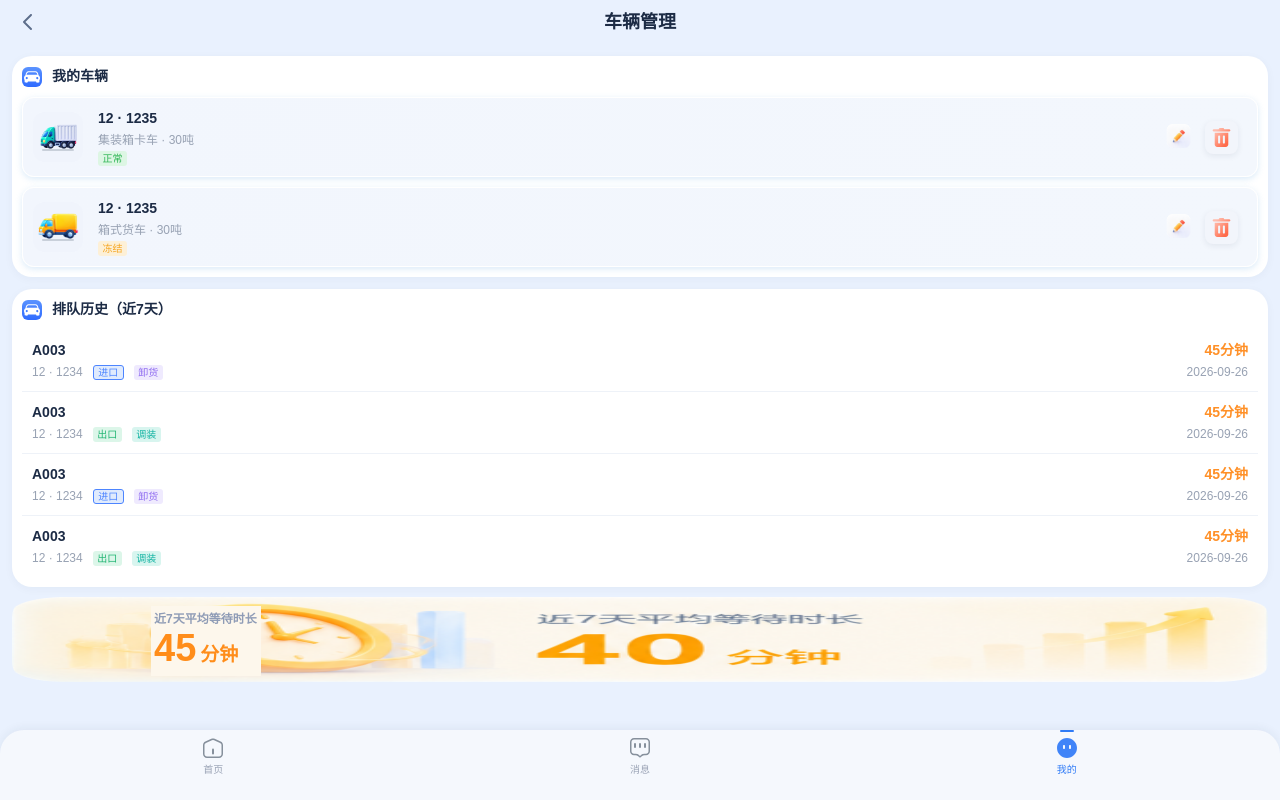
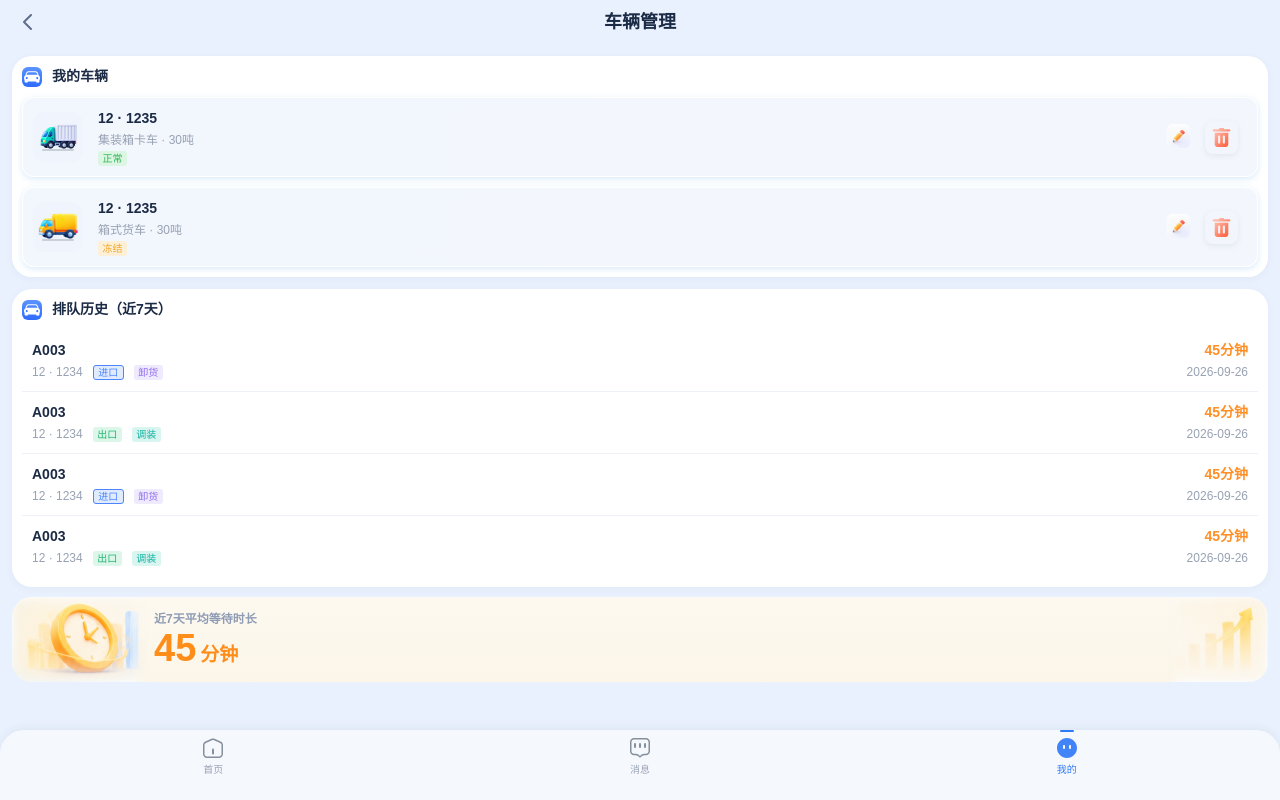
Before and after one commit to X-Xiaohuabao/mcp-servers, a website: page restore-test/车辆管理/index.html in a window 1280 px wide. Drawn offline with Linux system fonts and the light colour scheme; a small style sheet from the web is missing.

Commit message:
fix(jsdesign-bridge): 车辆管理横幅改拆图形方案——弃整图+遮盖补丁
整图+补丁是跳步错误：原图时钟与烧死文字间有干净底色间隙带（可拆），
未验证可拆性就走兜底被用户否决。改为裁切 banner-clock/chart 两块
无文字纯装饰 + CSS 渐变底 + mask 渐隐衔接 + HTML 活文字（45分钟），
烧死旧数据（40分钟）位图不再整图引用，banner-wait.png 仅留作裁切源。
render-check.png 更新为新方案渲染验证截图。

```diff
--- a/restore-test/车辆管理/index.html
+++ b/restore-test/车辆管理/index.html
@@ -142,9 +142,11 @@
         </ul>
       </section>
 
-      <!-- 等待时长横幅：位图背景 + 遮盖矩形盖住图中烧死的旧数据(40分钟) + 真值文字层(45分钟)，同设计稿结构 8:125/8:127/8:128/8:129 -->
+      <!-- 等待时长横幅：拆图形方案——CSS 渐变底 + 左时钟插画/右柱状图装饰（自位图裁出的无文字纯图形）+ HTML 活文字。
+           8:125 位图整图烧死旧数据「40分钟」，禁用整图当背景；banner-wait.png 仅作裁切源保留 -->
       <section class="wait-banner">
-        <span class="banner-cover" aria-hidden="true"></span>
+        <img class="banner-deco banner-deco--clock" src="assets/banner-clock.png" alt="" aria-hidden="true">
+        <img class="banner-deco banner-deco--chart" src="assets/banner-chart.png" alt="" aria-hidden="true">
         <div class="banner-text">
           <p class="banner-label">近7天平均等待时长</p>
           <p class="banner-value">45<span class="banner-unit">分钟</span></p>
--- a/restore-test/车辆管理/style.css
+++ b/restore-test/车辆管理/style.css
@@ -297,30 +297,43 @@ img { display: block; }
   color: var(--color-text-sub);
 }
 
-/* ---------- 等待时长横幅：位图背景 + 遮盖矩形 + 真值文字层（同设计稿 8:125/8:127/8:128/8:129 结构） ---------- */
+/* ---------- 等待时长横幅：拆图形方案（CSS 渐变底 + 左右纯装饰裁切 + HTML 活文字） ----------
+   弃用「整图背景+遮盖补丁」：8:125 位图整图烧死旧数据「40分钟」，
+   正确做法是拆出无文字图形分别切，文字永远 HTML。banner-wait.png 仅作裁切源保留。 */
 .wait-banner {
-  position: relative;              /* 遮盖层的定位上下文 */
+  position: relative;              /* 装饰层的定位上下文 */
   margin-top: 10px;                /* [结构] 卡二底 642 → 横幅顶 652 */
   height: 85px;                    /* [结构 8:126] 351×85 */
   border-radius: var(--radius-card); /* [近似] */
   overflow: hidden;
-  background-image: url("assets/banner-wait.png"); /* [真值切图 8:125，图中烧死旧数据 40分钟] */
-  background-size: 100% 100%;
-  background-repeat: no-repeat;
+  background: linear-gradient(180deg, #fdf9f0, #fbf6e8); /* [取色] 位图底色近似均匀奶油白 #FBF6E8~#FDF9F0 */
 }
 
-/* 遮盖矩形：[真值 8:127] #FDF7EC 100×60@(143,13)；向四周外扩数 px 盖全烧死文字（平底色区，外扩不可见） */
-.banner-cover {
+/* 左时钟插画：[裁切 banner-wait.png @2x x0~272] 显示 136×85；右缘在纯底色区 mask 渐隐融入 CSS 底色 */
+.banner-deco {
   position: absolute;
-  left: 139px;
-  top: 9px;
-  width: 110px;
-  height: 70px;
-  background: #fdf7ec;
+  top: 0;
+  height: 100%;
+  display: block;
+}
+
+.banner-deco--clock {
+  left: 0;
+  width: 136px;
+  -webkit-mask-image: linear-gradient(90deg, #000 88%, transparent 100%);
+  mask-image: linear-gradient(90deg, #000 88%, transparent 100%);
+}
+
+/* 右柱状图装饰：[裁切 @2x x500~702] 显示 101×85；左缘纯底色区 mask 渐隐 */
+.banner-deco--chart {
+  right: 0;
+  width: 101px;
+  -webkit-mask-image: linear-gradient(270deg, #000 85%, transparent 100%);
+  mask-image: linear-gradient(270deg, #000 85%, transparent 100%);
 }
 
 .banner-text {
-  position: relative;              /* 文字压在遮盖层上 */
+  position: relative;              /* 文字压在装饰层上 */
   z-index: 1;
   padding: 13px 0 0 142px;         /* [结构] label x=154-横幅x12=142，y=665-横幅y652=13 */
   display: flex;
```
Also changed, not shown: restore-test/车辆管理/assets/banner-chart.png (added), restore-test/车辆管理/assets/banner-clock.png (added), restore-test/车辆管理/render-check.png (added).
